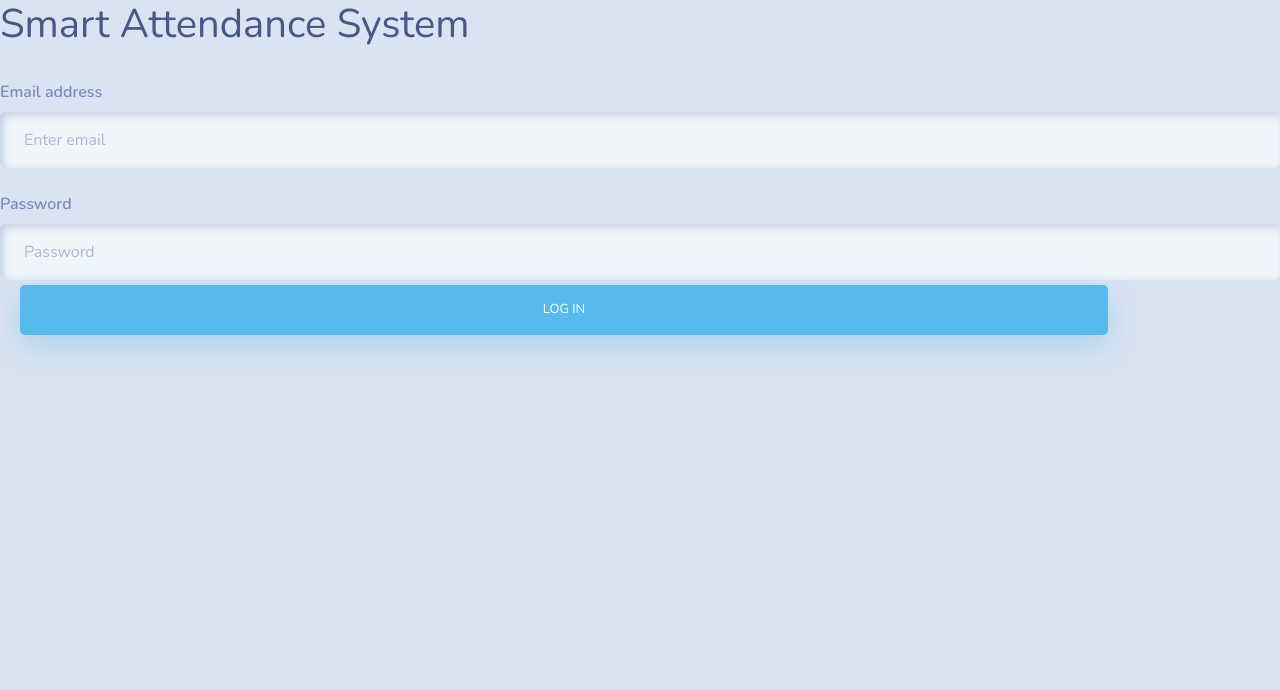
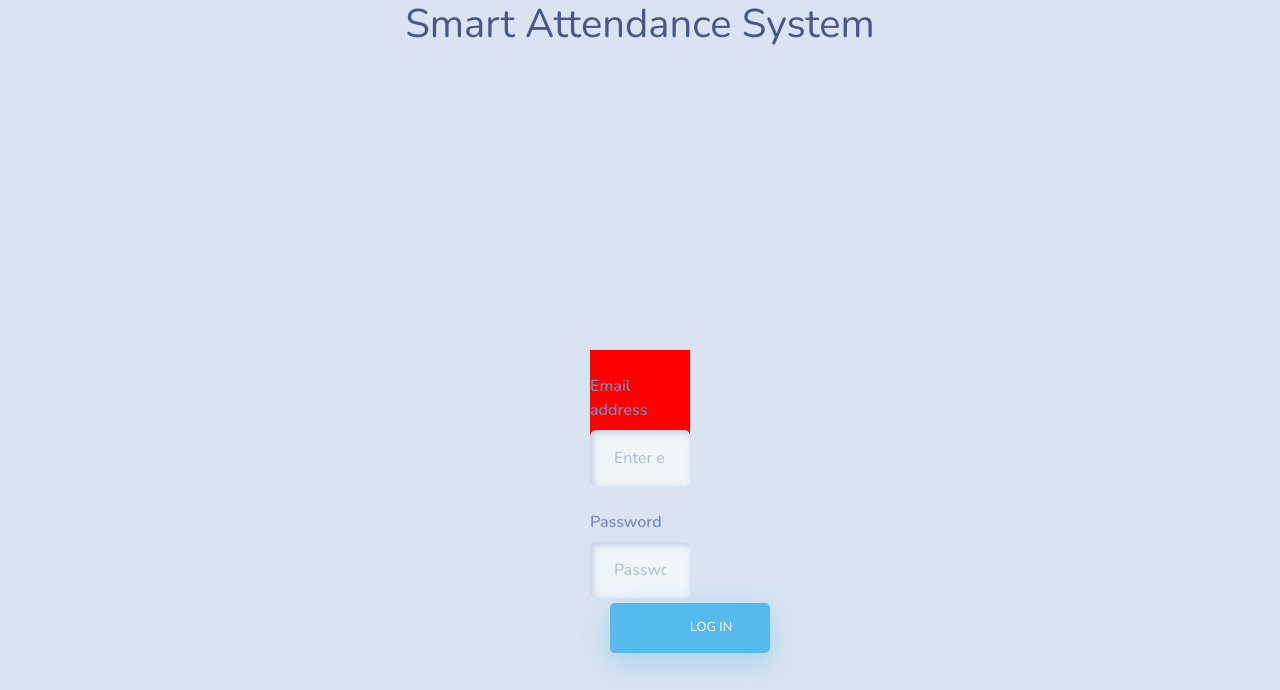
Before and after one commit to putlurusurya/smart-attendance, a Flask app: page /login in a window 1280 px wide. Shown: the top 690 px of the page. Run offline with Flask 2, Linux system fonts and the light colour scheme.

Commit message:
Update login.html

```diff
--- a/templates/login.html
+++ b/templates/login.html
@@ -38,11 +38,23 @@
         -ms-transform: scale(0.95);
         transform: scale(0.95);
         }
+div {
+    width: 100px;
+    height: 100px;
+    background-color: red;
 
+    position: absolute;
+    top:0;
+    bottom: 0;
+    left: 0;
+    right: 0;
+
+    margin: auto;
+}
     </style>
 </head>
 <body>
-	<h1>Smart Attendance System</h1>
+	<h1 style="text-align:center">Smart Attendance System</h1>
 <div class="wrapper fadeInDown">
   <div id="formContent">
     <form action="/login"   method="POST">
```
